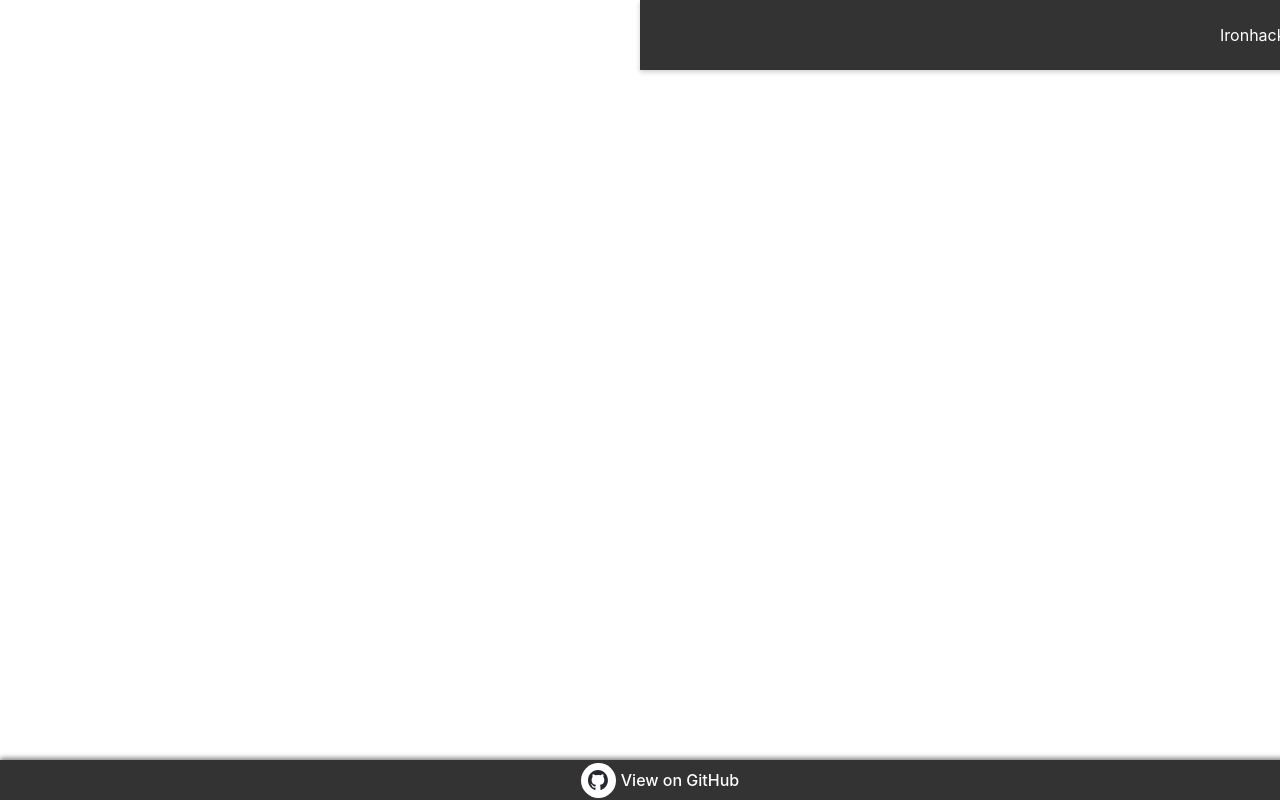
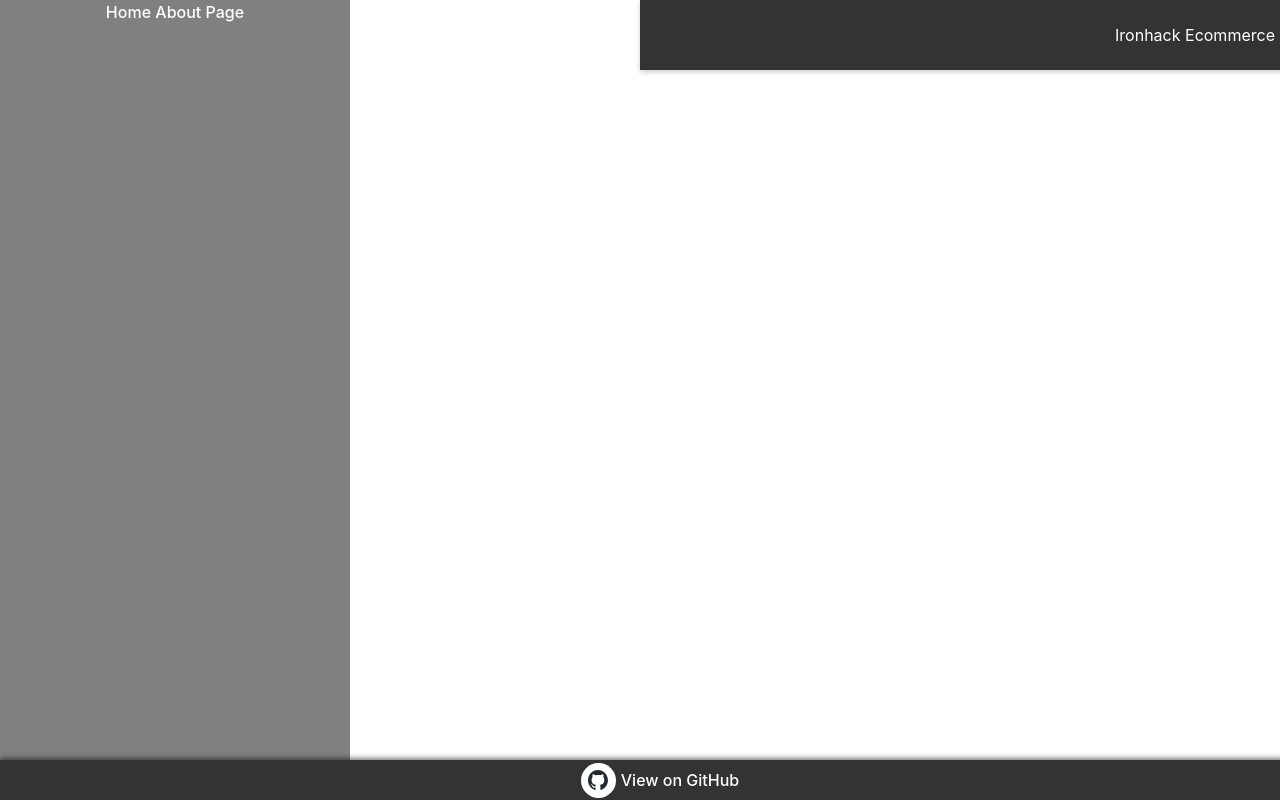
Before and after one commit to minecet/module2-project-ecommerce, a React (Vite) app: page / in a window 1280 px wide. Built offline with nearby package versions, Linux system fonts and the light colour scheme.

Commit message:
Sidebar starting

```diff
--- a/src/App.jsx
+++ b/src/App.jsx
@@ -5,6 +5,7 @@ import { useState } from 'react'
 import './App.css'
 import Footer from './components/Footer.jsx'
 import Navbar from './components/Navbar.jsx'
+import Sidebar from './components/Sidebar.jsx'
 
 function App() {
   //const [count, setCount] = useState(0)
@@ -12,6 +13,7 @@ function App() {
   return (
     <>
       <Navbar/>
+      <Sidebar/>
       <Footer/>
     </>
   )
--- a/src/components/Navbar.css
+++ b/src/components/Navbar.css
@@ -26,3 +26,7 @@
     height: 40px;           /* Adjust logo image height */
     width: auto;            /* Maintain aspect ratio */
   }
+
+  .navbar-brand {
+    margin-right: 210px;
+  }
--- /dev/null
+++ b/src/components/Sidebar.css
@@ -0,0 +1,12 @@
+.linkMenu {
+    position: fixed;
+    top: 0;
+    left: 0;
+    height: 950px;
+    width: 350px;
+    background-color: gray;
+}
+.linkMenu a{
+    color: white;
+
+}
--- /dev/null
+++ b/src/components/Sidebar.jsx
@@ -0,0 +1,15 @@
+import React from 'react';
+import './Sidebar.css'
+
+function Sidebar() {
+  return (
+    <div>
+    <aside className="linkMenu">
+      <a> Home </a>
+      <a> About Page </a>
+    </aside>
+    </div>
+  );
+};
+
+export default Sidebar;
```
